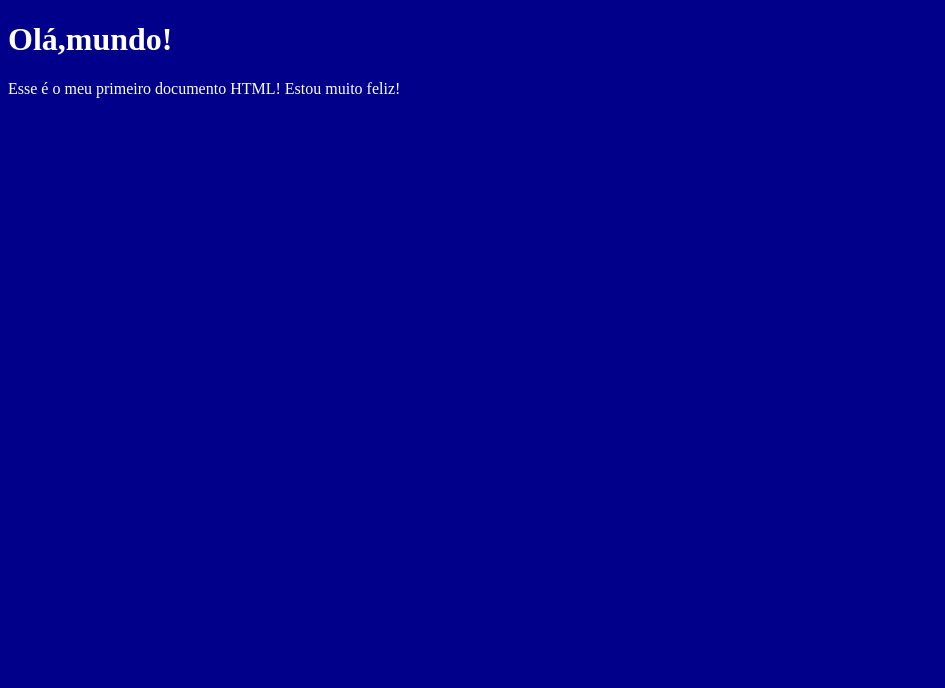
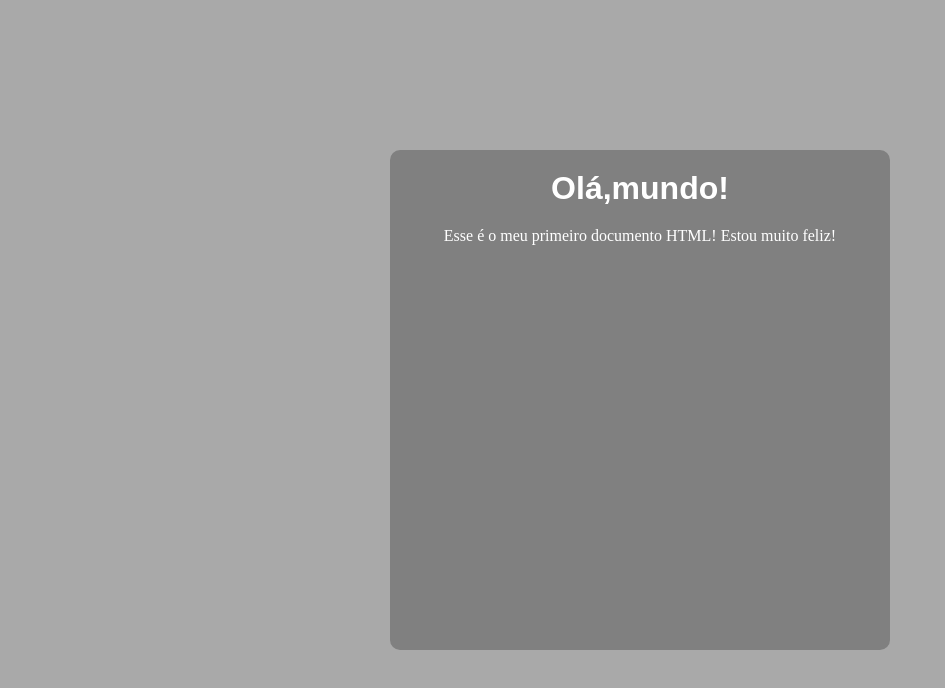
Before and after one commit to MuelTec/html-css, a plain HTML site: page exercicios/ex001/index.html in a window 1280 px wide. Shown: the whole page, without its empty margins (0-945 px from the left). Drawn offline with Linux system fonts and the light colour scheme.

Commit message:
Update index.html

```diff
--- a/exercicios/ex001/index.html
+++ b/exercicios/ex001/index.html
@@ -5,9 +5,40 @@
     <meta name="viewport" content="width=device-width, initial-scale=1.0">
     <title>Meu primeiro exercício</title>
     <style>
+
+        * {
+            margin: 0px;
+            padding: 0px;
+        }
+
         body {
-            background-color: darkblue;
+            background-color: darkgray;
             color: white;
+        }
+
+        div {
+            background-color: grey;
+            width: 500px;
+            height: 500px;
+
+            position: absolute;
+            top: 50%;
+            left: 50%;
+            transform: translate(-50%, -50%);
+            border-radius: 10px;
+        }
+
+        h1 {
+            text-align: center;
+            font-family: sans-serif;
+            font-size: bolder;
+
+            padding-top: 20px;
+        }
+
+        p {
+            text-align: center;
+            padding-top: 20px;
         }
     </style>
 </head>
```
